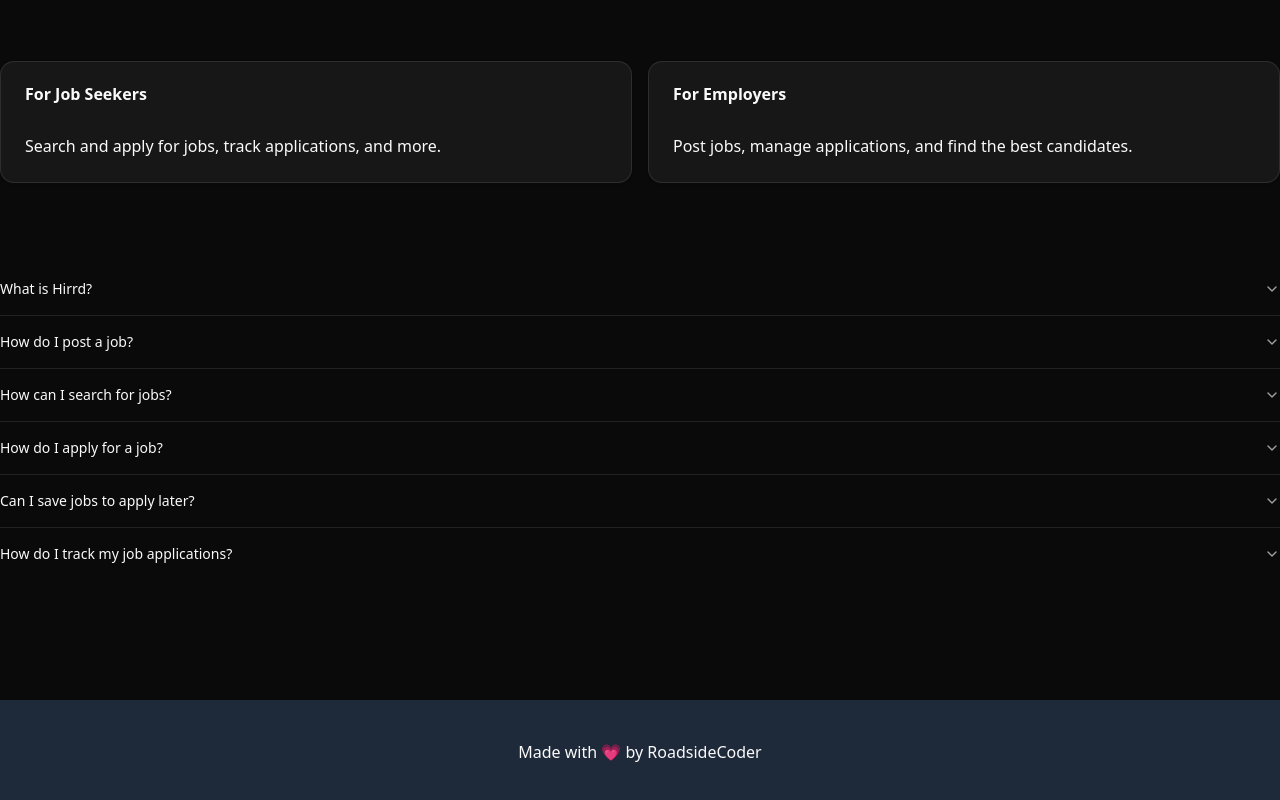
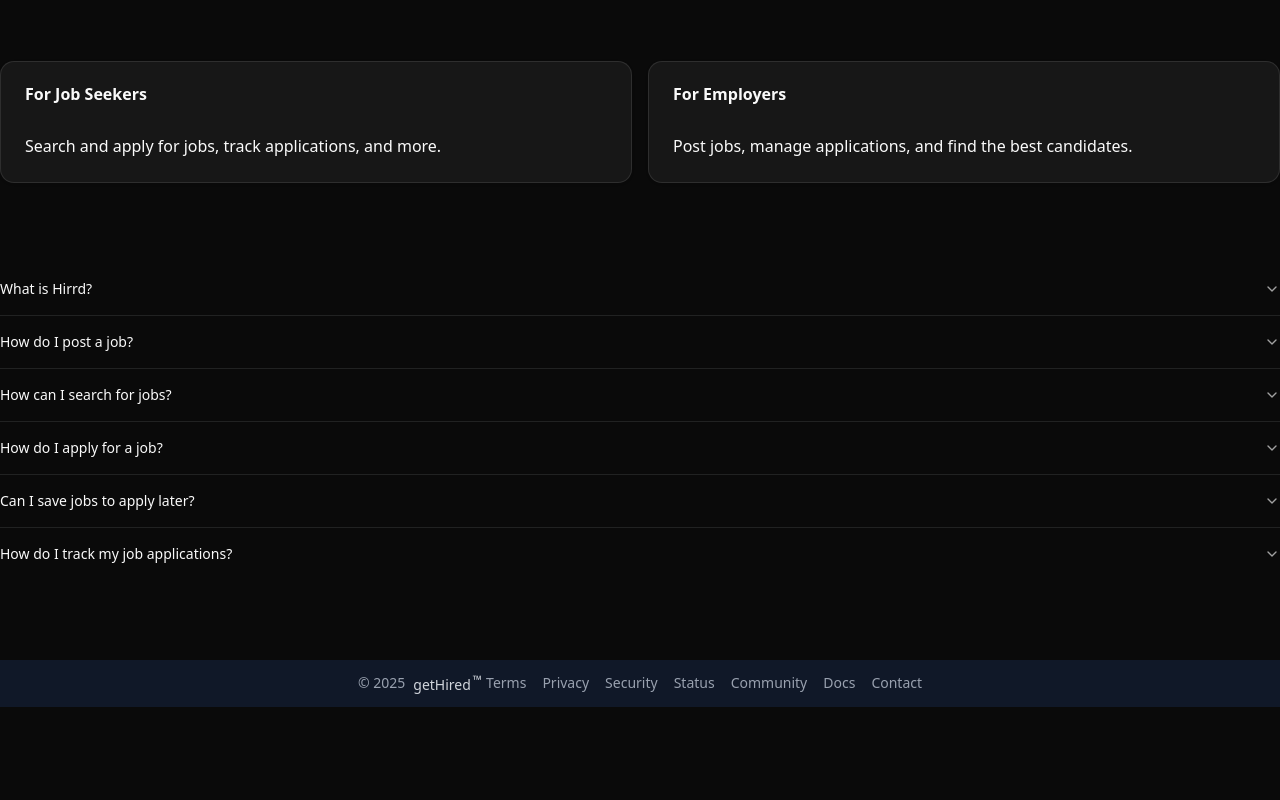
Before and after one commit to Rishabh-dev-byte/job-portal-website, a React (Vite) app: page / in a window 1280 px wide. Shown: the part 1632-2432 px from the top of the page. After the commit the page ends 2339 px from the top, so only its background shows below. Built offline with nearby package versions, Linux system fonts and the light colour scheme; no server answers.

Commit message:
Add job fetching functionality and enhance layout with footer

```diff
--- a/src/App.css
+++ b/src/App.css
@@ -6,7 +6,7 @@
   height: 100%;
   background: linear-gradient(
       to right,
-      rgba(255, 255, 255, 0.1) 1px,
+      rgba(0, 42, 255, 0.1) 1px,
       transparent 1px
     ),
     linear-gradient(to bottom, rgba(255, 255, 255, 0.1) 1px, transparent 1px);
--- /dev/null
+++ b/src/api/apiJobs.js
@@ -0,0 +1,28 @@
+import supabaseClient from "../utils/supabase.js"
+
+export async function getJobs(token,{location,company_id,searchQuery}){
+  const supabase = await supabaseClient(token);
+
+  let query = supabase.from("jobs").select("*")
+
+  if(location){
+    query = query.eq("location",location)
+   }
+
+   if(company_id){
+    query = query.eq("company_id",company_id)
+   }
+
+   if (searchQuery) {
+    query = query.ilike("title", `%${searchQuery}%`);
+   }
+
+   const {data,error} = await query
+
+  if(error){
+    console.log("the error is",error)
+    return null
+  }
+
+  return data;
+}
--- /dev/null
+++ b/src/hooks/useEffect.js
@@ -0,0 +1,33 @@
+import {useSession} from "@clerk/clerk-react"
+import {useState}  from "react"
+
+ function UseEffect(cb,{options={}}){
+    const[loading,setLoading] = useState(true)
+    const[data,setData] = useState(null)
+    const[error,setError] = useState(null)
+
+    const { session } = useSession();
+
+    const fn = async (...args)=>{
+          setLoading(true);
+          setError(null);
+
+    try {
+        let token = await session.getToken({
+        template: "supabase",
+      })
+        const response = cb(token,options,...args)
+        setData(response)
+        setError(null)
+    }
+    catch (error) {
+        setError("error")
+    }
+      finally{
+        setLoading(false)
+      }
+
+    }
+     return {data,fn,loading ,error}
+}
+ export default UseEffect
--- a/src/index.css
+++ b/src/index.css
@@ -1,9 +1,5 @@
 @import "tailwindcss";
 @import "tw-animate-css";
-
-
-/* Subtle grid background – shadcn compatible */
-
 
 @custom-variant dark (&:is(.dark *));
 
--- a/src/layouts/app-layout.jsx
+++ b/src/layouts/app-layout.jsx
@@ -9,9 +9,32 @@ const AppLayout = () => {
         <Header />
         <Outlet />
       </main>
-      <div className="p-10 text-center bg-gray-800 mt-10">
-        Made with 💗 by RoadsideCoder
-      </div>
+      <footer className="bg-gray-900 text-gray-400 text-sm">
+  <div className="max-w-7xl mx-auto px-3 py-3 flex flex-col md:flex-row items-center justify-center gap-1">
+
+    {/* Left side */}
+    <div className="flex items-center gap-2">
+      <span>© 2025</span>
+      <span className="font-medium text-gray-300">
+        getHired<span className="text-xs align-super ml-0.5">™</span>
+      </span>
+    </div>
+
+    {/* Right side links */}
+    <div className="flex flex-wrap justify-center gap-x-4 gap-y-2">
+      <a href="#" className="hover:text-white">Terms</a>
+      <a href="#" className="hover:text-white">Privacy</a>
+      <a href="#" className="hover:text-white">Security</a>
+      <a href="#" className="hover:text-white">Status</a>
+      <a href="#" className="hover:text-white">Community</a>
+      <a href="#" className="hover:text-white">Docs</a>
+      <a href="#" className="hover:text-white">Contact</a>
+    </div>
+
+  </div>
+</footer>
+
+
     </div>
   );
 };
--- a/src/main.jsx
+++ b/src/main.jsx
@@ -5,13 +5,11 @@ import "./index.css";
 import { ClerkProvider } from "@clerk/clerk-react";
 import { shadesOfPurple } from "@clerk/themes";
 
-// Import your publishable key
 const PUBLISHABLE_KEY = import.meta.env.VITE_CLERK_PUBLISHABLE_KEY;
 
 if (!PUBLISHABLE_KEY) {
   throw new Error("Missing Publishable Key");
 }
-
 ReactDOM.createRoot(document.getElementById("root")).render(
   <React.StrictMode>
     <ClerkProvider
```
